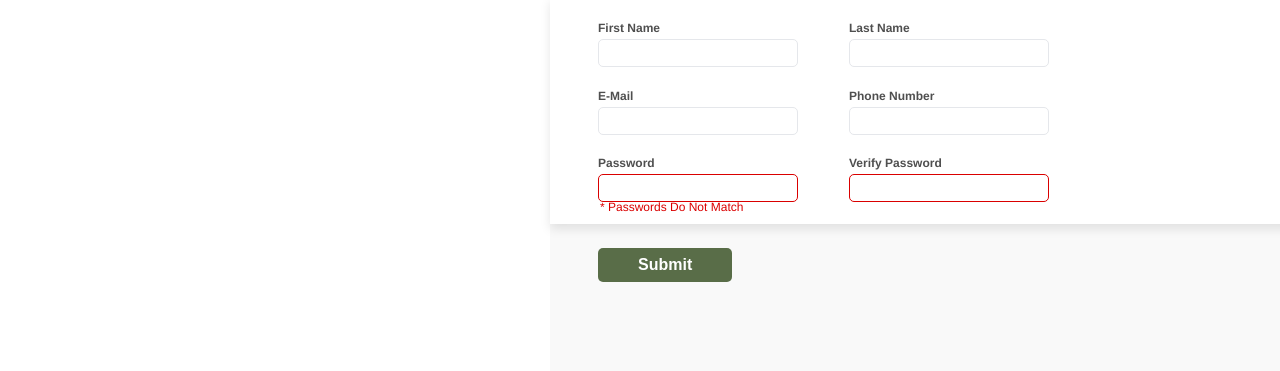
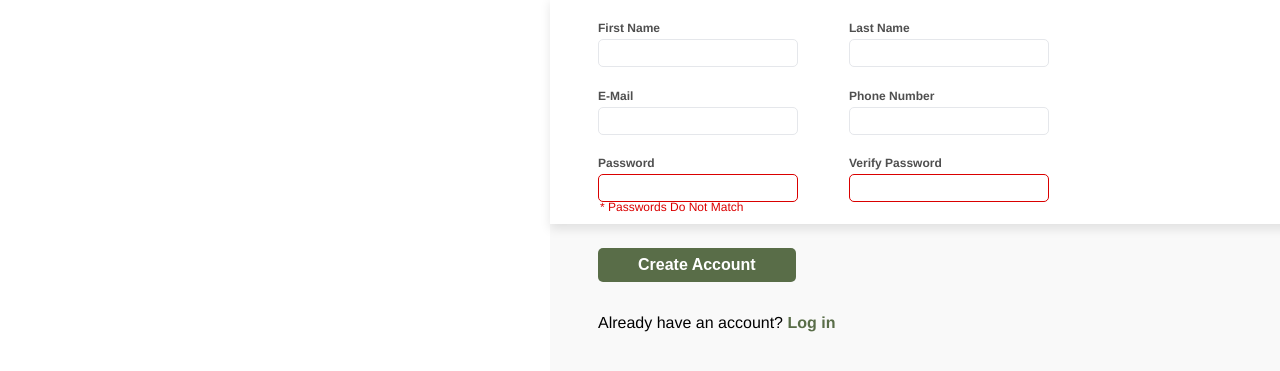
Before and after one commit to ckatanic/Sign-up-Form, a plain HTML site: page index.html in a window 1280 px wide. Shown: the part 349-720 px from the top of the page. Drawn offline with Linux system fonts and the light colour scheme; a web font is replaced by a local one.

Commit message:
add already have an account log in link

```diff
--- a/index.html
+++ b/index.html
@@ -50,7 +50,8 @@
                         </div>
                     </div>
                     <div class="form-submit">
-                        <button type="sumbit">Submit</button>
+                        <button type="sumbit">Create Account</button>
+                        <p>Already have an account? <a href="">Log in</a></p>
                     </div>
                 </form>
             </div>
--- a/styles.css
+++ b/styles.css
@@ -64,6 +64,8 @@ body {
     grid-template-rows: 1fr 2fr;
     height: 100vh;
     width: 100%;
+    font-family: "Helvetica";
+
 }
 
 .text, .form-submit {
@@ -85,7 +87,6 @@ h1 {
 .form {
     display: grid;
     grid-auto-rows: 1fr;
-    font-family: "Helvetica";
 }
 
 .form-inner {
@@ -138,6 +139,7 @@ button {
     background-color: var(--main-clr);
     color: white;
     padding: 0.5rem 2.5rem;
+    margin-bottom: 2rem;
     border: none;
     border-radius: 5px;
     font-size: 1rem;
@@ -165,5 +167,14 @@ input[data-error='true'] {
     position: absolute;
     font-size: 0.75rem;
     color: var(--red-alert);
+}
+
+button + p {
 
 }
+
+a {
+    text-decoration: none;
+    color: var(--main-clr);
+    font-weight: 700;
+}
```
